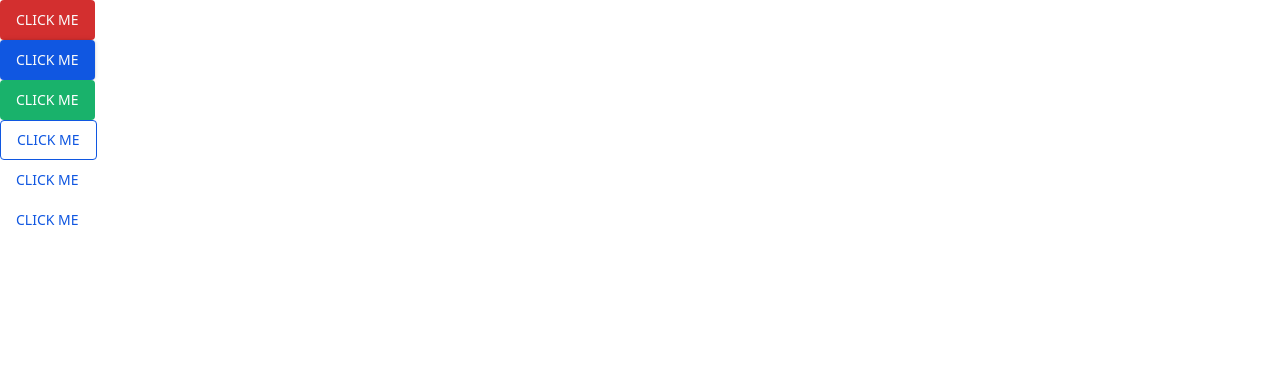
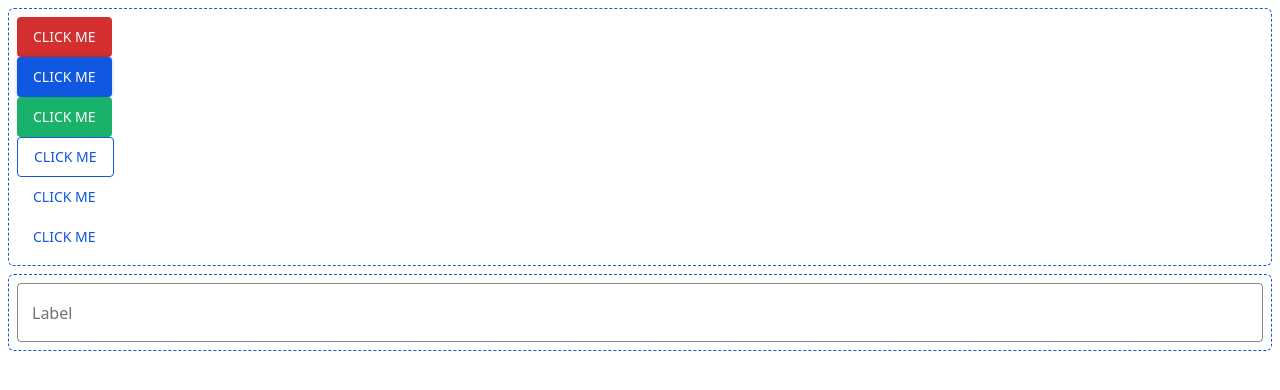
Before and after one commit to FoxInspire/leilao-mais-frontend, a Next.js app: page / in a window 1280 px wide. Shown: the top 390 px of the page. Built offline with nearby package versions, Linux system fonts and the light colour scheme.

Commit message:
feat: created intial custom input

```diff
--- a/src/app/page.tsx
+++ b/src/app/page.tsx
@@ -1,16 +1,22 @@
 import { Button } from '@/components/ui/button'
+import { Input } from '@/components/ui/input'
 
 import React from 'react'
 
 export default function Home() {
    return (
       <React.Fragment>
+         <div className="m-2 rounded-md p-2 border border-primary-default border-dashed">
             <Button variant="destructive">Click me</Button>
             <Button variant="default">Click me</Button>
             <Button variant="secondary">Click me</Button>
             <Button variant="outline">Click me</Button>
             <Button variant="ghost">Click me</Button>
             <Button variant="link">Click me</Button>
+         </div>
+         <div className="m-2 rounded-md p-2 border border-primary-default border-dashed">
+            <Input label="Label" placeholder="Placeholder" type="text" />
+         </div>
       </React.Fragment>
    )
 }
--- /dev/null
+++ b/src/components/ui/input.tsx
@@ -0,0 +1,55 @@
+import * as React from 'react'
+
+import { cn } from '@/lib/utils'
+
+export interface InputProps extends React.InputHTMLAttributes<HTMLInputElement> {
+   label?: string
+}
+
+const Input = React.forwardRef<HTMLInputElement, InputProps>(
+   ({ className, type, label, ...props }, ref) => {
+      return (
+         <div
+            className="relative flex flex-col items-start self-stretch p-0"
+            data-twe-input-wrapper-init
+         >
+            <input
+               type={type}
+               className={cn(
+                  'peer block min-h-[56px] w-full bg-transparent px-[14px] py-[16.5px] leading-6 text-neutral-500 transition-colors duration-200 ease-linear placeholder:opacity-0 placeholder:transition-opacity placeholder:duration-200 focus:placeholder:opacity-100 focus:text-primary disabled:cursor-not-allowed disabled:opacity-50 dark:text-white dark:placeholder:text-neutral-300 dark:peer-focus:text-primary',
+                  'text-base leading-6 tracking-[0.15px]',
+                  'border rounded-[4px]',
+                  'border-[#1212127f]',
+                  'focus:border-primary-default',
+                  className
+               )}
+               ref={ref}
+               placeholder={label}
+               {...props}
+            />
+            {label && (
+               <label
+                  htmlFor={props.id}
+                  className={cn(
+                     'pointer-events-none absolute left-[11px] top-[50%] -translate-y-[50%] mb-0 max-w-[90%] origin-[0_0] truncate leading-6 text-neutral-500 transition-all duration-200 ease-out',
+
+                     'peer-focus:top-1 peer-focus:scale-75 peer-focus:text-primary-default',
+
+                     'peer-data-[twe-input-state-active]:top-1 peer-data-[twe-input-state-active]:scale-75 peer-focus:text-primary-default',
+
+                     'dark:text-neutral-400 dark:peer-focus:text-primary-default',
+                     'placeholder-opacity-0',
+
+                     'bg-white px-1'
+                  )}
+               >
+                  {label}
+               </label>
+            )}
+         </div>
+      )
+   }
+)
+Input.displayName = 'Input'
+
+export { Input }
```
Lines whose indentation alone changed are shown as unchanged.
